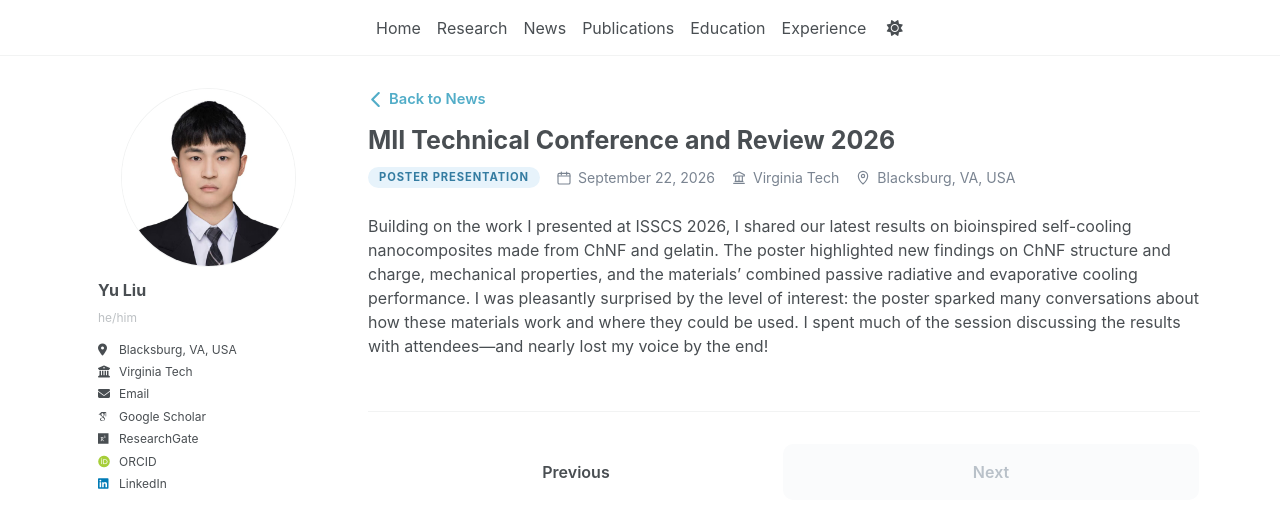
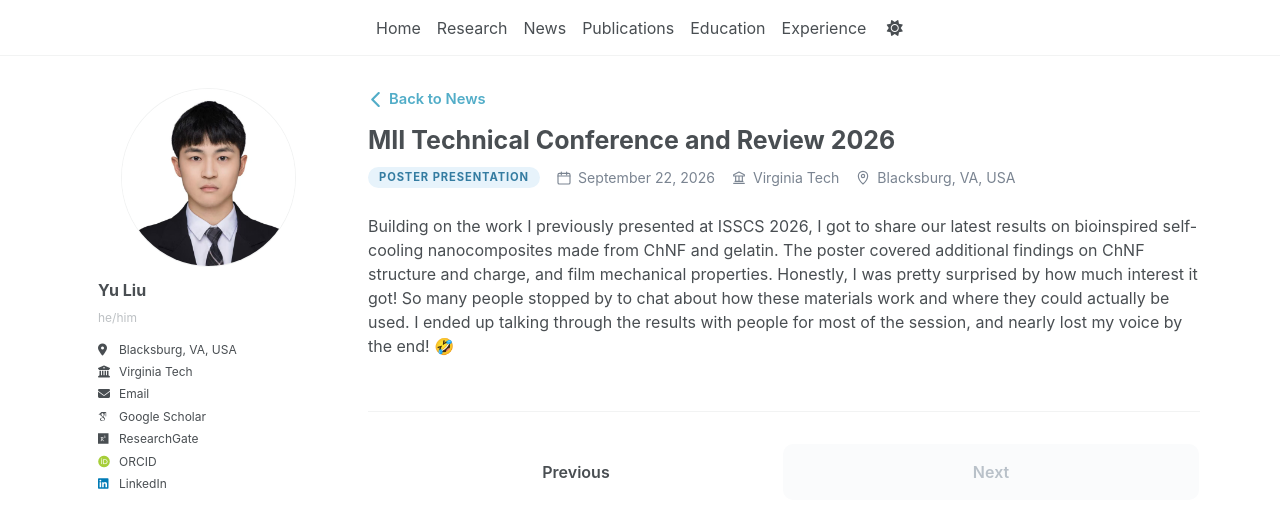
Before and after one commit to yuliu0322/yuliu0322.github.io, a Jekyll site: the page built from _talks/2026-09-21-MII Technical Conference and Review.md, in a window 1280 px wide. Shown: the top 528 px of the page. Built offline with Jekyll 4.4.1, drawn with Linux system fonts in a browser that asks for light colours; some web fonts are replaced; a script bundle is joined from its source files by our own code; library files that are not in the unit come from our copies.

Commit message:
Update 2026-09-21-MII Technical Conference and Review.md

```diff
--- a/_talks/2026-09-21-MII Technical Conference and Review.md
+++ b/_talks/2026-09-21-MII Technical Conference and Review.md
@@ -9,4 +9,4 @@ location: "Blacksburg, VA, USA"
 event_url: "https://mii.vt.edu/outreach/technical-conference-review.html"
 ---
 
-Building on the work I presented at ISSCS 2026, I shared our latest results on bioinspired self-cooling nanocomposites made from ChNF and gelatin. The poster highlighted new findings on ChNF structure and charge, mechanical properties, and the materials’ combined passive radiative and evaporative cooling performance. I was pleasantly surprised by the level of interest: the poster sparked many conversations about how these materials work and where they could be used. I spent much of the session discussing the results with attendees—and nearly lost my voice by the end!
+Building on the work I previously presented at ISSCS 2026, I got to share our latest results on bioinspired self-cooling nanocomposites made from ChNF and gelatin. The poster covered additional findings on ChNF structure and charge, and film mechanical properties. Honestly, I was pretty surprised by how much interest it got! So many people stopped by to chat about how these materials work and where they could actually be used. I ended up talking through the results with people for most of the session, and nearly lost my voice by the end! 🤣
```
